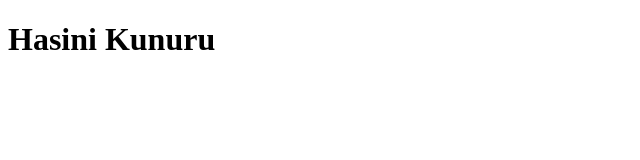
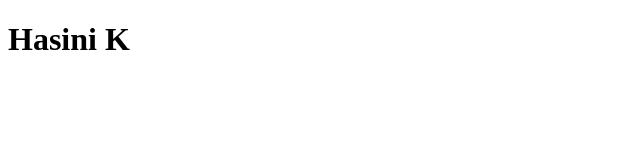
Before and after one commit to hasini2302/FSD, a plain HTML site: page index.html in a window 1280 px wide. Shown: the whole page, without its empty margins (0-640 px from the left). Drawn offline with Linux system fonts and the light colour scheme.

Commit message:
Adding index.html

```diff
--- a/index.html
+++ b/index.html
@@ -6,6 +6,6 @@
     <title>Document</title>
 </head>
 <body>
-    <h1>Hasini Kunuru</h1>
+    <h1>Hasini K</h1>
 </body>
 </html>
```
